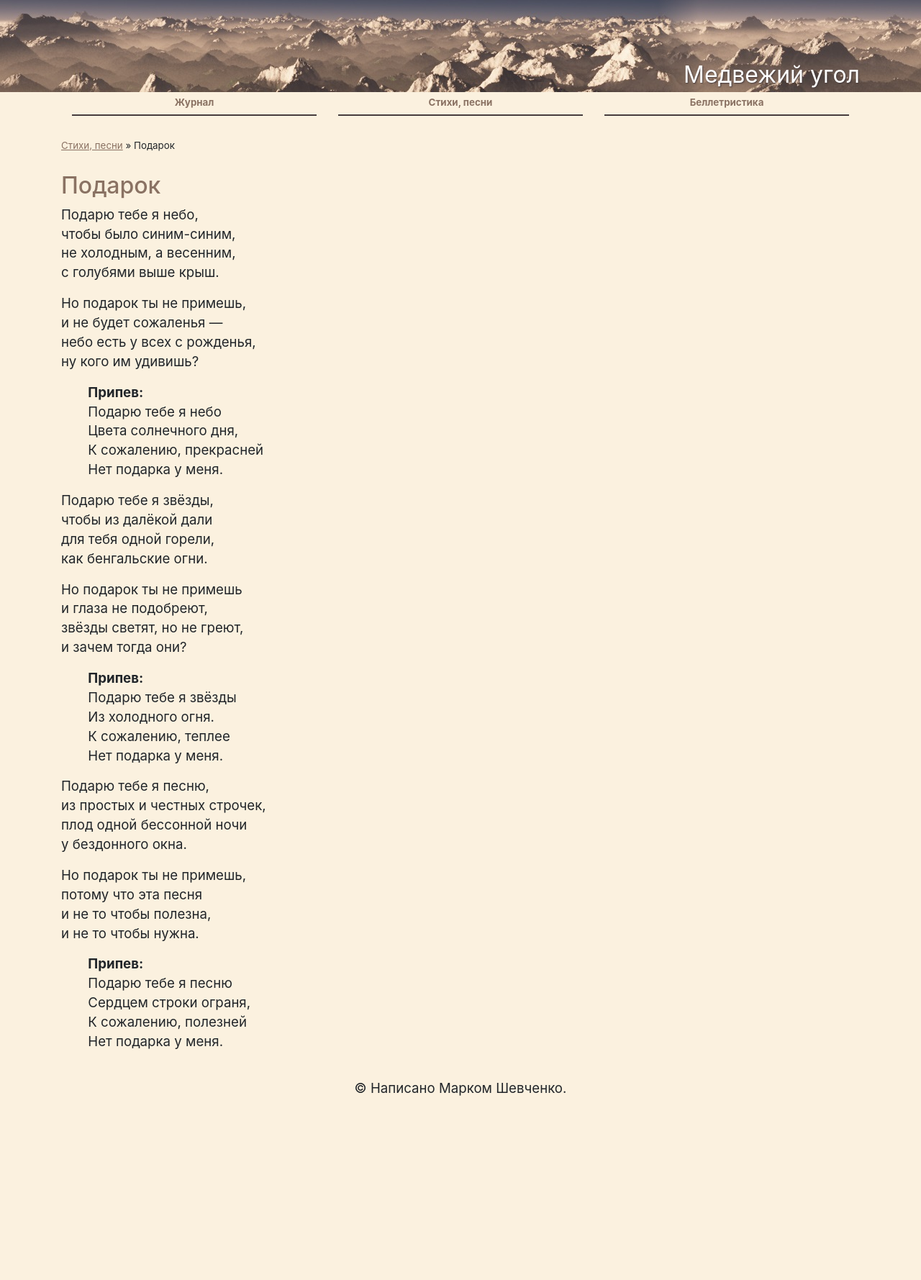
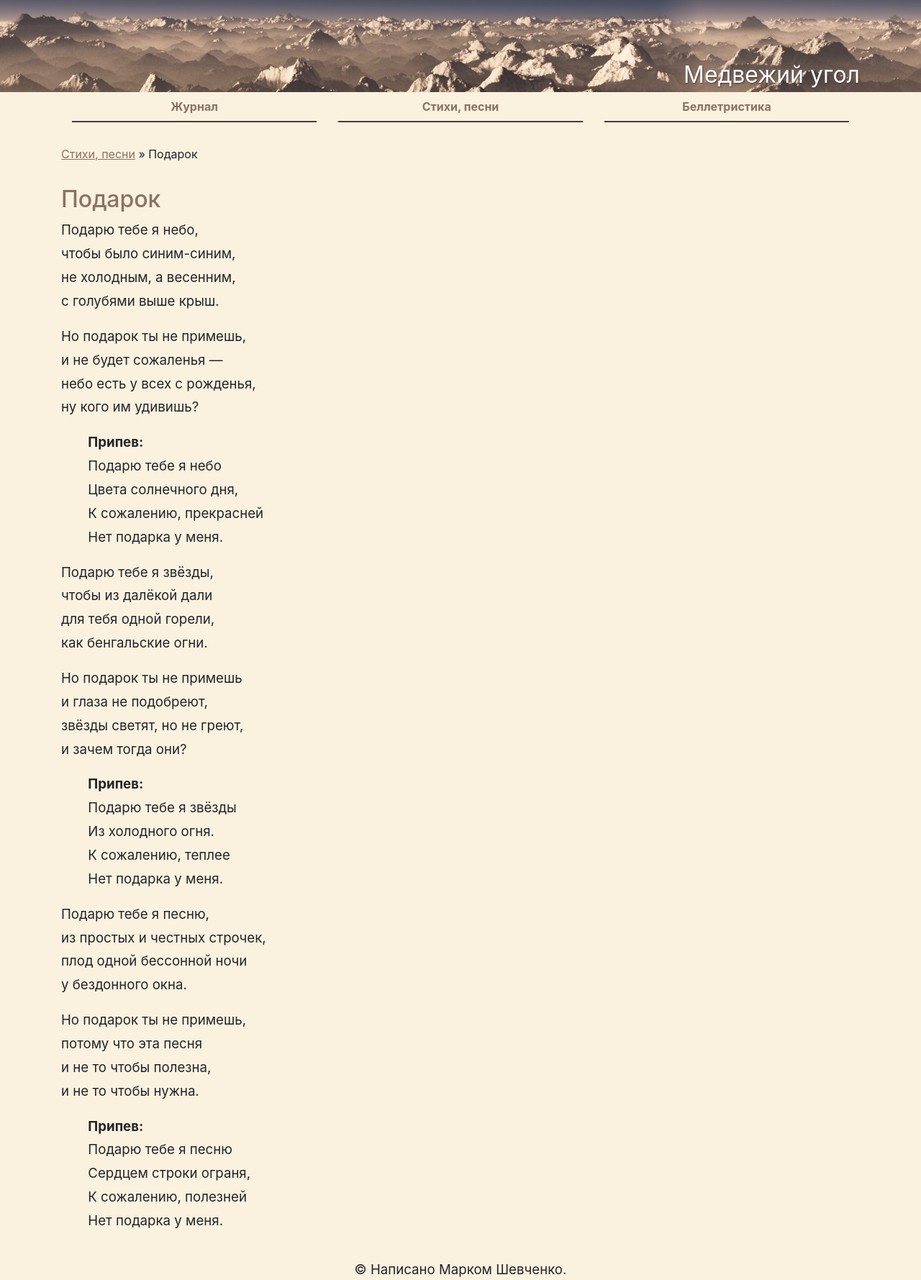
Before and after one commit to mark-shevchenko-name/mark-shevchenko-name.github.io, a Jekyll site: the page built from lyrics/present.md, in a window 1280 px wide. Shown: the whole page at 72% size. Built offline with Jekyll 4.4.1, drawn with Linux system fonts in a browser that asks for light colours; our own code applies the rules of GitHub Pages for plain Markdown files; before the commit the page ends 1527 px from its top, so only the background shows below that.

Commit message:
Подкорректировал размеры

```diff
--- a/css/main.css
+++ b/css/main.css
@@ -63,8 +63,8 @@ header > .container {
 .navigation-item > a,
 .navigation-item > a:hover {
 	border-bottom: 2px solid #463C3D;
-	font-size: 10pt;
-	padding: 4pt 0;
+	font-size: 12pt;
+	padding: 6pt 0;
 	font-weight: bold;
 	display: block;
 	text-align: center;
@@ -73,7 +73,7 @@ header > .container {
 }
 
 .breadcrumbs {
-	font-size: 10pt;
+	font-size: 12pt;
 	margin-bottom: 2em;
 }
 
@@ -88,7 +88,7 @@ header > .container {
 
 .lyrics > p {
 	white-space: pre-line;
-	line-height: 144%;
+	line-height: 176%;
 }
 
 .indented {
```
